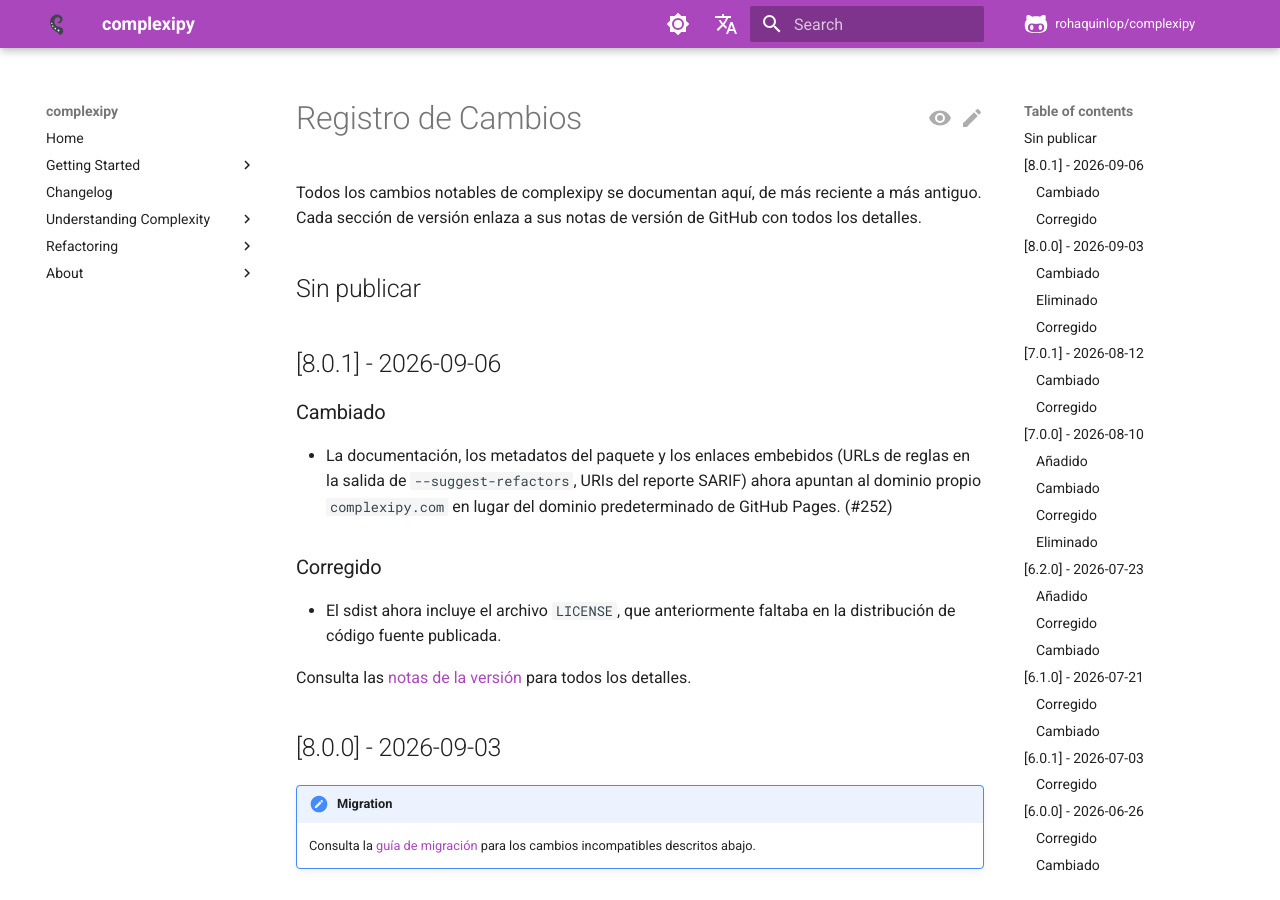
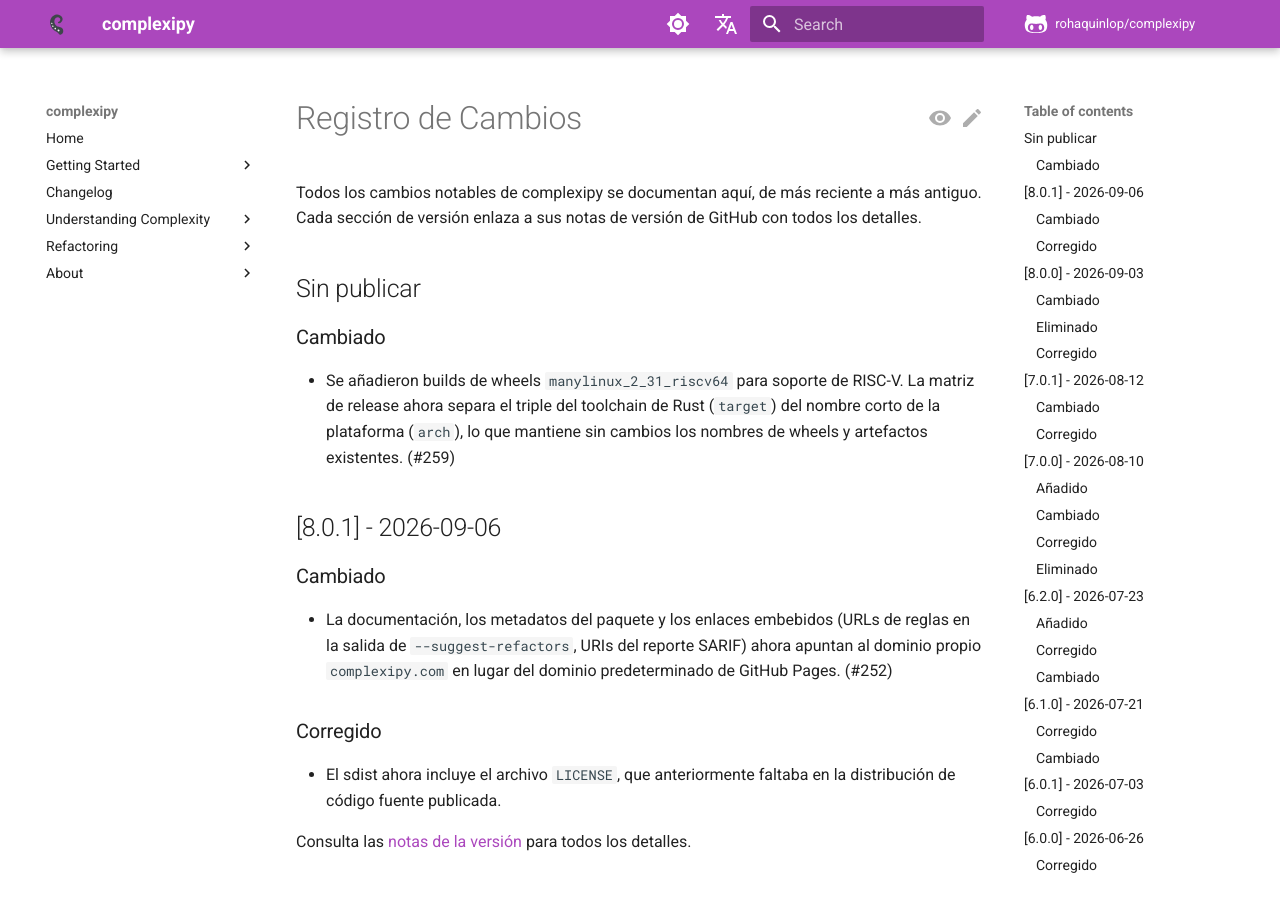
Before and after one commit to rohaquinlop/complexipy, an MkDocs documentation site: the page built from docs/es/changelog.md, in a window 1280 px wide and 900 px high. Built offline with MkDocs 1.6.1 and Material for MkDocs 9.7.7, drawn with Linux system fonts in a browser that asks for light colours; comment, search, counter and statistics services are not loaded.

Commit message:
docs(changelog): record riscv64 wheel builds

```diff
--- a/docs/es/changelog.md
+++ b/docs/es/changelog.md
@@ -5,6 +5,13 @@
 GitHub con todos los detalles.
 
 ## Sin publicar
+
+### Cambiado
+
+- Se añadieron builds de wheels `manylinux_2_31_riscv64` para soporte de
+  RISC-V. La matriz de release ahora separa el triple del toolchain de Rust
+  (`target`) del nombre corto de la plataforma (`arch`), lo que mantiene sin
+  cambios los nombres de wheels y artefactos existentes. (#259)
 
 ## [8.0.1] - 2026-09-06
 
```
Also changed, not shown: CHANGELOG.md (+7 -0 lines).
